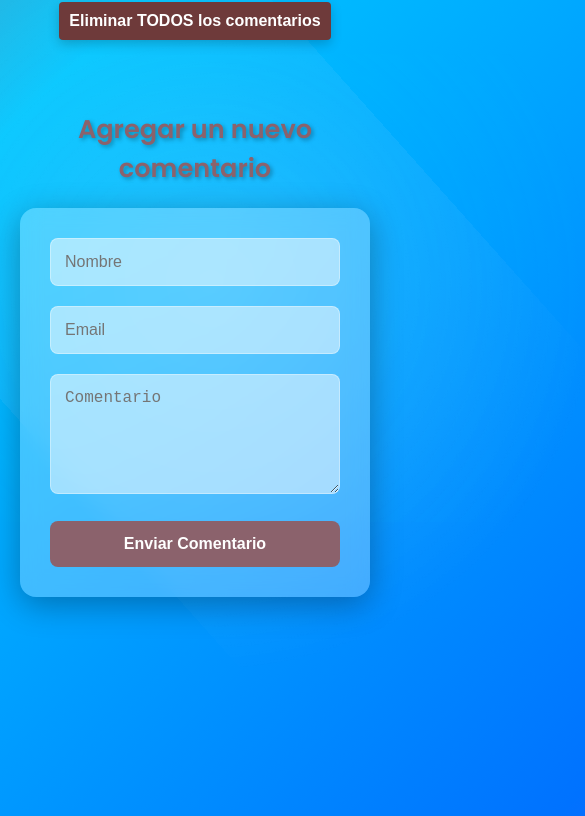
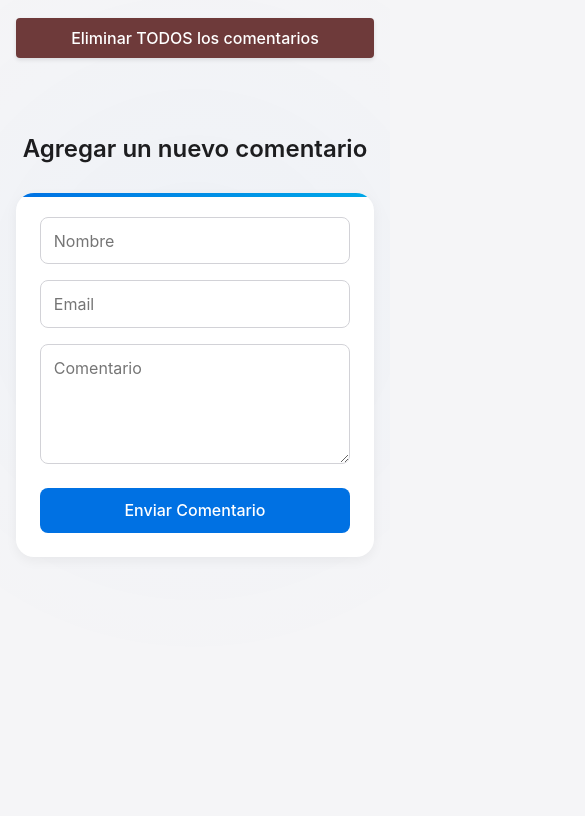
Before and after one commit to antoniogutierrez-web/api-crud, a website: page index.html in a window 390 px wide. Shown: the part 124-940 px from the top of the page, 585 px wide, since content can reach past the window. After the commit the page ends 844 px from the top, so only its background shows below. Drawn offline with Linux system fonts and the light colour scheme; no server answers.

Commit message:
Add files via upload

```diff
--- a/index.html
+++ b/index.html
@@ -3,231 +3,271 @@
 <head>
   <meta charset="UTF-8">
   <title>Demo API CRUD de Comentarios</title>
-  <style>@import url('https://fonts.googleapis.com/css2?family=Poppins:wght@300;400;600&display=swap');
+  <style>
 
+
+/* Variables CSS para mantener consistencia en colores y estilos */
 :root {
-      --primary-color: #8b626c;        /* Magenta vibrante */
-      --primary-dark: #611608;         /* Naranja/magenta oscuro */
-      --secondary-color: #00c6ff;      /* Cyan brillante */
-      --accent-color: #f7c331;         /* Amarillo vibrante */
-      --glass-bg: rgba(255, 255, 255, 0.25);
-      --border-color: rgba(255, 255, 255, 0.35);
-      --shadow: 0 8px 32px rgba(0, 0, 0, 0.3);
-      --blur: 10px;
-      --transition: 0.4s ease;
-      --text-color: #fff;
-      --background: linear-gradient(135deg, #ff416c, #ff4b2b, #00c6ff, #0072ff, #a800ff);
+  --primary-color: #0071e3;
+  --accent-color: #00a8e8;
+  --danger-color: #ff3b30;
+  --danger-hover: #ff1a1a;
+  --background-color: #f5f5f7;
+  --card-background: #ffffff;
+  --text-color: #1d1d1f;
+  --subtext-color: #86868b;
+  --border-color: rgba(0,0,0,0.03);
+  --shadow-light: 0 2px 8px rgba(0,0,0,0.05);
+  --shadow-medium: 0 4px 16px rgba(0,0,0,0.1);
+  --transition-speed: 0.3s;
+  --easing: cubic-bezier(0.25, 0.8, 0.25, 1);
 }
 
+/* Reset y estilos base */
 * {
   margin: 0;
   padding: 0;
   box-sizing: border-box;
-    }
-
-    html {
-      scroll-behavior: smooth;
+  font-family: -apple-system, BlinkMacSystemFont, 'Segoe UI', Roboto, Oxygen, Ubuntu, Cantarell, 'Open Sans', 'Helvetica Neue', sans-serif;
 }
 
 body {
-      font-family: 'Poppins', sans-serif;
-      background: var(--background);
-      background-size: 400% 400%;
-      animation: bgAnimation 20s ease infinite;
+  background-color: var(--background-color);
+  color: var(--text-color);
+  line-height: 1.6;
+  padding: 2rem;
+  max-width: 1200px;
+  margin: 0 auto;
   min-height: 100vh;
-      color: var(--text-color);
-      padding: 40px 20px;
-      display: flex;
-      flex-direction: column;
-      align-items: center;
   position: relative;
-      overflow: auto;
+  z-index: 1;
 }
 
-    @keyframes bgAnimation {
-      0% { background-position: 0% 50%; }
-      50% { background-position: 100% 50%; }
-      100% { background-position: 0% 50%; }
+/* Fondo decorativo sutil */
+body::before {
+  content: "";
+  position: fixed;
+  top: 0;
+  left: 0;
+  width: 100%;
+  height: 100%;
+  background: radial-gradient(circle at center, rgba(0,113,227,0.03) 0%, transparent 80%);
+  z-index: -1;
+  pointer-events: none;
 }
 
-    /* Abstract Shapes */
-    body::before {
+/* Encabezados */
+h1, h2 {
+  text-align: center;
+  margin-bottom: 1.5rem;
+  font-weight: 600;
+}
+
+h1 {
+  font-size: 2.5rem;
+}
+
+h2 {
+  font-size: 1.8rem;
+  margin-top: 2rem;
+}
+
+/* Botón "Eliminar Todos" */
+button {
+  cursor: pointer;
+  transition: transform var(--transition-speed) var(--easing), box-shadow var(--transition-speed) var(--easing);
+  border: none;
+  border-radius: 8px;
+  padding: 0.8rem 1.5rem;
+  font-size: 1rem;
+  font-weight: 500;
+}
+
+#deleteAllBtn {
+  background: var(--danger-color);
+  color: #fff;
+  margin-bottom: 2rem;
+  box-shadow: 0 2px 4px rgba(0,0,0,0.1);
+}
+
+#deleteAllBtn:hover {
+  background: var(--danger-hover);
+  transform: translateY(-2px);
+  box-shadow: 0 4px 12px rgba(255,59,48,0.2);
+}
+
+/* Sección de Comentarios */
+#comments {
+  display: grid;
+  gap: 1.5rem;
+  margin-bottom: 3rem;
+}
+
+.comment {
+  background: var(--card-background);
+  padding: 1.5rem;
+  border-radius: 12px;
+  box-shadow: var(--shadow-light);
+  transition: transform var(--transition-speed) var(--easing), box-shadow var(--transition-speed) var(--easing);
+  border: 1px solid var(--border-color);
+  animation: fadeIn 0.5s ease-out;
+}
+
+.comment:hover {
+  transform: translateY(-3px);
+  box-shadow: var(--shadow-medium);
+  background-color: #fbfbfd;
+}
+
+.comment strong {
+  color: var(--text-color);
+  font-size: 1.1rem;
+  font-weight: 600;
+}
+
+.comment em {
+  color: var(--subtext-color);
+  font-size: 0.9rem;
+  display: block;
+  margin-top: 0.8rem;
+}
+
+.comment-text {
+  color: var(--text-color);
+  line-height: 1.7;
+  margin: 0.8rem 0;
+}
+
+/* Detalle decorativo en bloques de comentario */
+.comment div {
+  border-left: 3px solid var(--primary-color);
+  padding-left: 1rem;
+}
+
+/* Formulario de Comentarios */
+#commentForm {
+  background: var(--card-background);
+  padding: 2rem;
+  border-radius: 18px;
+  box-shadow: 0 4px 12px rgba(0,0,0,0.05);
+  max-width: 600px;
+  margin: 0 auto;
+  position: relative;
+  overflow: hidden;
+}
+
+#commentForm::before {
   content: '';
   position: absolute;
-      top: -10%;
-      left: -10%;
-      width: 120%;
-      height: 120%;
-      background: radial-gradient(circle, rgba(255,255,255,0.15), transparent 70%);
-      animation: floatShape 15s ease-in-out infinite;
-      z-index: -2;
+  top: 0;
+  left: 0;
+  width: 100%;
+  height: 4px;
+  background: linear-gradient(90deg, var(--primary-color) 0%, var(--accent-color) 100%);
 }
 
-    @keyframes floatShape {
-      0%, 100% { transform: translate(0, 0) rotate(0deg); }
-      50% { transform: translate(20px, -20px) rotate(180deg); }
+#commentForm label {
+  color: var(--text-color);
+  font-weight: 500;
+  margin-bottom: 0.5rem;
+  display: block;
 }
 
-    body::after {
-      content: '';
-      position: absolute;
-      bottom: -10%;
-      right: -10%;
-      width: 120%;
-      height: 120%;
-      background: radial-gradient(circle, rgba(0,198,255,0.15), transparent 70%);
-      animation: floatShape 20s ease-in-out infinite reverse;
-      z-index: -2;
+#commentForm input,
+#commentForm textarea {
+  width: 100%;
+  padding: 1rem;
+  margin-bottom: 1rem;
+  border: 1px solid #d2d2d7;
+  border-radius: 8px;
+  font-size: 1rem;
+  transition: border-color var(--transition-speed) ease, box-shadow var(--transition-speed) ease;
 }
 
-    /* Headings */
-    h1, h2 {
-      text-align: center;
-      margin-bottom: 20px;
-      font-weight: 600;
-      color: var(--primary-color);
-      text-shadow: 2px 2px 4px rgba(0, 0, 0, 0.3);
-      animation: fadeInDown var(--transition) both;
+#commentForm input:focus,
+#commentForm textarea:focus {
+  outline: none;
+  border-color: var(--primary-color);
+  box-shadow: 0 0 0 4px rgba(0,113,227,0.1);
 }
 
-    @keyframes fadeInDown {
-      from { opacity: 0; transform: translateY(-20px); }
+#commentForm textarea {
+  height: 120px;
+  resize: vertical;
+}
+
+#commentForm button[type="submit"] {
+  background: var(--primary-color);
+  color: #fff;
+  width: 100%;
+}
+
+#commentForm button[type="submit"]:hover {
+  background: #0077ED;
+  transform: translateY(-1px);
+  box-shadow: 0 4px 12px rgba(0,113,227,0.2);
+}
+
+/* Animación para entrada suave */
+@keyframes fadeIn {
+  from { opacity: 0; transform: translateY(10px); }
   to { opacity: 1; transform: translateY(0); }
 }
 
-    /* Botón de eliminar TODOS los comentarios */
-    #deleteAllBtn {
-      background: linear-gradient(45deg, var(--primary-color), var(--accent-color));
-      color: var(--text-color);
-      padding: 14px 28px;
-      border: none;
-      border-radius: 30px;
-      cursor: pointer;
-      font-size: 16px;
-      font-weight: 600;
-      margin-bottom: 30px;
-      transition: transform var(--transition), box-shadow var(--transition);
-      box-shadow: 0 4px 12px rgba(0,0,0,0.2);
-    }
-
-    #deleteAllBtn:hover {
-      transform: scale(1.07);
-      box-shadow: 0 8px 24px rgba(0,0,0,0.3);
-    }
-
-    /* Contenedor de comentarios */
-    #comments {
-      width: 100%;
-      max-width: 900px;
-      margin-bottom: 40px;
-      display: flex;
-      flex-direction: column;
-      gap: 20px;
-    }
-
-    /* Tarjetas de comentario */
-    .comment {
-      background: var(--glass-bg);
-      border: 1px solid var(--border-color);
-      border-radius: 12px;
-      padding: 20px;
-      backdrop-filter: blur(var(--blur));
-      box-shadow: var(--shadow);
-      transition: transform var(--transition), box-shadow var(--transition);
-      animation: fadeInUp 0.8s var(--transition) both;
-    }
-
-    @keyframes fadeInUp {
-      from { opacity: 0; transform: translateY(20px); }
-      to { opacity: 1; transform: translateY(0); }
-    }
-
-    .comment:hover {
-      transform: translateY(-4px);
-      box-shadow: 0 8px 32px rgba(0, 0, 0, 0.3);
-    }
-
-    /* Formulario de comentarios */
-    form#commentForm {
-      width: 100%;
-      max-width: 600px;
-      margin: 0 auto 40px;
-      background: var(--glass-bg);
-      padding: 30px;
-      border-radius: 16px;
-      backdrop-filter: blur(var(--blur));
-      box-shadow: var(--shadow);
-      transition: box-shadow var(--transition);
-      animation: fadeInUp 0.8s var(--transition) both;
-    }
-
-    form#commentForm:hover {
-      box-shadow: 0 10px 40px rgba(0, 0, 0, 0.3);
-    }
-
-    form#commentForm input,
-    form#commentForm textarea {
-      width: 100%;
-      padding: 14px;
-      margin-bottom: 20px;
-      border: 1px solid var(--border-color);
-      border-radius: 8px;
-      font-size: 16px;
-      background: rgba(255, 255, 255, 0.5);
-      color: var(--text-color);
-      transition: background var(--transition), border-color var(--transition);
-    }
-
-    form#commentForm input:focus,
-    form#commentForm textarea:focus {
-      background: rgba(255, 255, 255, 0.7);
-      border-color: var(--primary-color);
-      outline: none;
-    }
-
-    form#commentForm textarea {
-      resize: vertical;
-      min-height: 120px;
-    }
-
-    form#commentForm button {
-      width: 100%;
-      padding: 14px;
-      background: var(--primary-color);
-      border: none;
-      border-radius: 8px;
-      font-size: 18px;
-      font-weight: 600;
-      color: #fff;
-      cursor: pointer;
-      transition: background var(--transition), transform var(--transition);
-    }
-
-    form#commentForm button:hover {
-      background: var(--primary-dark);
-      transform: translateY(-2px);
-    }
-
-    /* Responsive */
+/* Responsive Design */
 @media (max-width: 768px) {
   body {
-        padding: 20px;
+    padding: 1rem;
   }
 
   h1 {
-        font-size: 1.8em;
+    font-size: 2rem;
   }
 
   h2 {
-        font-size: 1.6em;
+    font-size: 1.5rem;
   }
 
-      form#commentForm input,
-      form#commentForm textarea,
-      form#commentForm button {
-        font-size: 16px;
+  #commentForm {
+    padding: 1.5rem;
+  }
+
+  .comment {
+    padding: 1rem;
   }
 }
+
+@media (max-width: 480px) {
+  #deleteAllBtn {
+    width: 100%;
+    margin-bottom: 1.5rem;
+  }
+
+  #commentForm input,
+  #commentForm textarea {
+    padding: 0.8rem;
+  }
+
+  #commentForm button[type="submit"] {
+    padding: 0.8rem;
+  }
+}
+
+/* Reducir animaciones en caso de preferencia del usuario */
+@media (prefers-reduced-motion: reduce) {
+  * {
+    transition: none !important;
+    animation: none !important;
+  }
+}
+
+/* Clase utilitaria (por ejemplo, para ocultar elementos) */
+.u-hidden {
+  display: none !important;
+}
+
+
+
   </style>
 </head>
 <body>
--- a/package.json
+++ b/package.json
@@ -7,6 +7,7 @@
     "dev": "nodemon index.js"
   },
   "dependencies": {
+    "api-crud": "file:",
     "cors": "^2.8.5",
     "dotenv": "^16.4.7",
     "express": "^4.21.2",
```
Also changed, not shown: 1 other file. Lines whose indentation alone changed are shown as unchanged.
